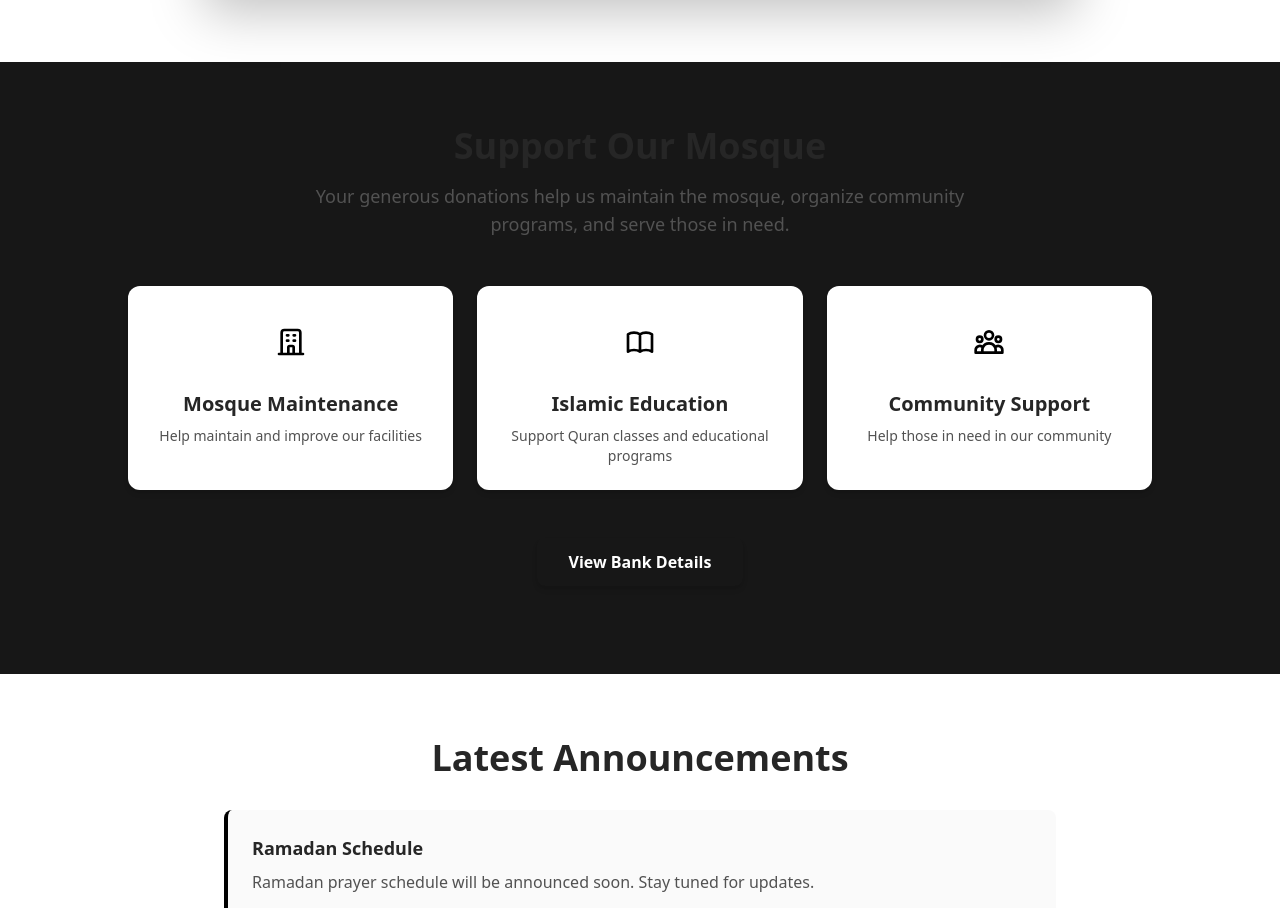
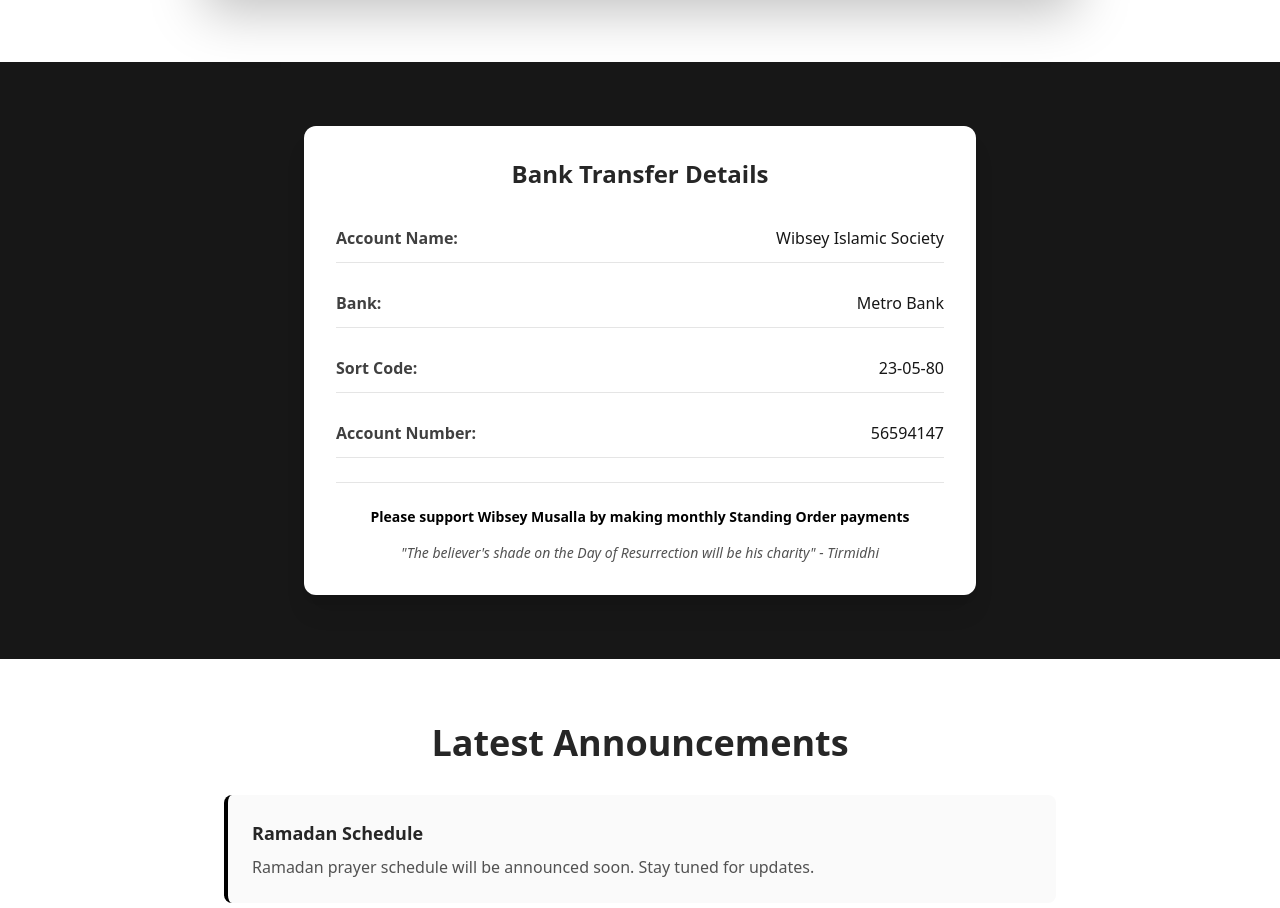
Before and after one commit to Arhammanj/mosque-Wibsey-Musalla-Uk, a React (Vite) app: page / in a window 1280 px wide. Shown: the part 3423-4331 px from the top of the page. Built offline with nearby package versions, Linux system fonts and the light colour scheme; no server answers.

Commit message:
Simplify donate section to show only bank details

```diff
--- a/src/App.jsx
+++ b/src/App.jsx
@@ -6,7 +6,6 @@ function App() {
   const [prayerTimes, setPrayerTimes] = useState([])
   const [loading, setLoading] = useState(true)
   const [error, setError] = useState(null)
-  const [showDonationDetails, setShowDonationDetails] = useState(false)
 
   // Hadith collection - 39 hadiths
   const hadiths = [
@@ -592,57 +591,8 @@ function App() {
         {/* Donation Section */}
         <section id="donate" className="py-16 bg-linear-to-br from-primary-50 to-accent-50">
           <div className="container mx-auto px-4 sm:px-6 lg:px-8">
-            <div className="text-center mb-12">
-              <h2 className="text-3xl sm:text-4xl font-bold text-neutral-800 mb-4">
-                Support Our Mosque
-              </h2>
-              <p className="text-lg text-neutral-600 max-w-2xl mx-auto">
-                Your generous donations help us maintain the mosque, organize community programs, and serve those in need.
-              </p>
-            </div>
-
-            <div className="grid grid-cols-1 md:grid-cols-3 gap-6 mb-12 max-w-5xl mx-auto">
-              <div className="bg-white rounded-xl p-6 shadow-md hover:shadow-xl transition-shadow">
-                <div className="w-16 h-16 bg-primary-100 rounded-full flex items-center justify-center mx-auto mb-4">
-                  <svg className="w-8 h-8 text-primary-600" fill="none" stroke="currentColor" viewBox="0 0 24 24">
-                    <path strokeLinecap="round" strokeLinejoin="round" strokeWidth="2" d="M19 21V5a2 2 0 00-2-2H7a2 2 0 00-2 2v16m14 0h2m-2 0h-5m-9 0H3m2 0h5M9 7h1m-1 4h1m4-4h1m-1 4h1m-5 10v-5a1 1 0 011-1h2a1 1 0 011 1v5m-4 0h4" />
-                  </svg>
-                </div>
-                <h3 className="text-xl font-semibold text-neutral-800 mb-2 text-center">Mosque Maintenance</h3>
-                <p className="text-neutral-600 text-center text-sm">Help maintain and improve our facilities</p>
-              </div>
-
-              <div className="bg-white rounded-xl p-6 shadow-md hover:shadow-xl transition-shadow">
-                <div className="w-16 h-16 bg-accent-100 rounded-full flex items-center justify-center mx-auto mb-4">
-                  <svg className="w-8 h-8 text-accent-600" fill="none" stroke="currentColor" viewBox="0 0 24 24">
-                    <path strokeLinecap="round" strokeLinejoin="round" strokeWidth="2" d="M12 6.253v13m0-13C10.832 5.477 9.246 5 7.5 5S4.168 5.477 3 6.253v13C4.168 18.477 5.754 18 7.5 18s3.332.477 4.5 1.253m0-13C13.168 5.477 14.754 5 16.5 5c1.747 0 3.332.477 4.5 1.253v13C19.832 18.477 18.247 18 16.5 18c-1.746 0-3.332.477-4.5 1.253" />
-                  </svg>
-                </div>
-                <h3 className="text-xl font-semibold text-neutral-800 mb-2 text-center">Islamic Education</h3>
-                <p className="text-neutral-600 text-center text-sm">Support Quran classes and educational programs</p>
-              </div>
-
-              <div className="bg-white rounded-xl p-6 shadow-md hover:shadow-xl transition-shadow">
-                <div className="w-16 h-16 bg-primary-100 rounded-full flex items-center justify-center mx-auto mb-4">
-                  <svg className="w-8 h-8 text-primary-600" fill="none" stroke="currentColor" viewBox="0 0 24 24">
-                    <path strokeLinecap="round" strokeLinejoin="round" strokeWidth="2" d="M17 20h5v-2a3 3 0 00-5.356-1.857M17 20H7m10 0v-2c0-.656-.126-1.283-.356-1.857M7 20H2v-2a3 3 0 015.356-1.857M7 20v-2c0-.656.126-1.283.356-1.857m0 0a5.002 5.002 0 019.288 0M15 7a3 3 0 11-6 0 3 3 0 016 0zm6 3a2 2 0 11-4 0 2 2 0 014 0zM7 10a2 2 0 11-4 0 2 2 0 014 0z" />
-                  </svg>
-                </div>
-                <h3 className="text-xl font-semibold text-neutral-800 mb-2 text-center">Community Support</h3>
-                <p className="text-neutral-600 text-center text-sm">Help those in need in our community</p>
-              </div>
-            </div>
-
             <div className="text-center max-w-2xl mx-auto">
-              <button
-                onClick={() => setShowDonationDetails(!showDonationDetails)}
-                className="bg-primary-600 hover:bg-primary-700 text-white font-semibold py-3 px-8 rounded-lg transition-all shadow-md hover:shadow-lg mb-6"
-              >
-                {showDonationDetails ? 'Hide Bank Details' : 'View Bank Details'}
-              </button>
-
-              {showDonationDetails && (
-                <div className="bg-white rounded-xl p-8 shadow-xl animate-fadeIn">
+              <div className="bg-white rounded-xl p-8 shadow-xl">
                 <h3 className="text-2xl font-bold text-neutral-800 mb-6">Bank Transfer Details</h3>
                 <div className="space-y-4 text-left">
                   <div className="flex justify-between items-center py-3 border-b border-neutral-200">
@@ -669,7 +619,6 @@ function App() {
                   "The believer's shade on the Day of Resurrection will be his charity" - Tirmidhi
                 </p>
               </div>
-              )}
             </div>
           </div>
         </section>
```
Lines whose indentation alone changed are shown as unchanged.
